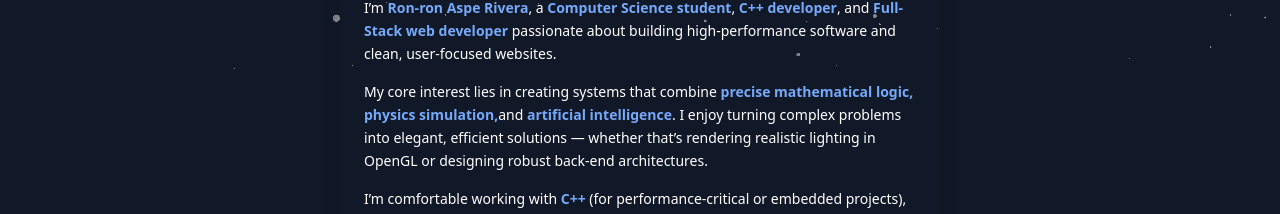
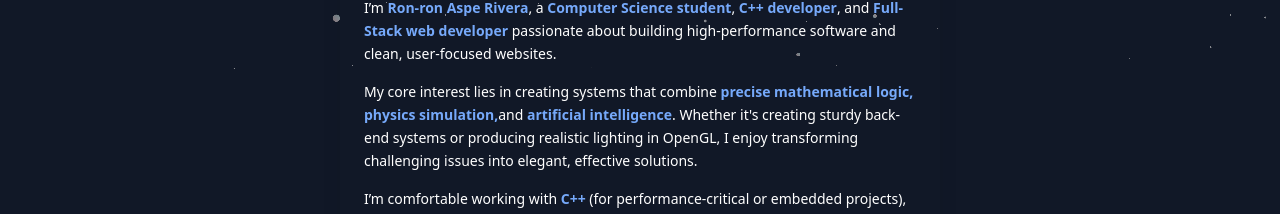
Before and after one commit to ronronrivera/ronronrivera.github.io, a React (Vite) app: page /about-me in a window 1280 px wide. Shown: the part 727-941 px from the top of the page. Built offline with nearby package versions, Linux system fonts and the light colour scheme.

Commit message:
change linkedin to x

```diff
--- a/src/Components/Bio.jsx
+++ b/src/Components/Bio.jsx
@@ -27,9 +27,8 @@ const Bio = () => {
           My core interest lies in creating systems that combine
           <span className="text-blue-400 font-semibold"> precise mathematical logic, physics simulation,</span>
           and <span className="text-blue-400 font-semibold">artificial intelligence</span>.
-          I enjoy turning complex problems into elegant, efficient solutions —
-          whether that’s rendering realistic lighting in OpenGL or designing robust back-end architectures.
-        </p>
+           Whether it's creating sturdy back-end systems or producing realistic lighting in OpenGL, I enjoy transforming challenging issues into elegant, effective solutions.
+          </p>
 
         <p>
           I’m comfortable working with
--- a/src/Components/HomePage.jsx
+++ b/src/Components/HomePage.jsx
@@ -2,14 +2,14 @@ import MyInfo from "./myInfo.jsx";
 import Carousel from "./Projects.jsx";
 import LogoLoop from "./Socials.jsx";
 import { motion } from "framer-motion";
-import { IoLogoLinkedin } from 'react-icons/io';
+import { FaDiscord } from "react-icons/fa";
 import { FaFacebookSquare, FaGithub } from "react-icons/fa";
 import { FaXTwitter } from "react-icons/fa6";
 import ContacPage from "./ContactPage.jsx"
 import ChatBot from "./ChatBot.jsx";
 
 const techLogos = [
-  { node: <IoLogoLinkedin />, title: "LinkedIn", href: "https://www.linkedin.com/in/ron-ron-rivera-8b814032a/" },
+  { node: <FaDiscord />, title: "Discord", href: "discord.com/users/524403586193686528" },
   { node: <FaFacebookSquare />, title: "Facebook", href: "https://www.facebook.com/ronron.rivera42" },
   { node: <FaXTwitter />, title: "X", href: "https://x.com/RonRivera361892" },
   { node: <FaGithub />, title: "Github", href: "https://github.com/ronronrivera/" },
--- a/src/Components/TechnicalQuestions.jsx
+++ b/src/Components/TechnicalQuestions.jsx
@@ -26,7 +26,7 @@ const questions = [
       "It depends on complexity. A small website or tool may take a week or two, while a complex app or graphics project might take several weeks. I always provide a realistic estimate before starting.",
   },
   {
-    question: "Do you require upfront payment?",
+question: "Do you require upfront payment?",
     answer:
       "For freelance projects, yes — I usually ask for a 30–50% upfront payment to secure the project, with the rest due upon delivery or milestone completion. This keeps things fair and professional for both sides.",
   },
@@ -65,6 +65,11 @@ const questions = [
     answer:
       "I follow best practices like modular design, consistent naming, and version control. I test thoroughly, profile code where needed, and prioritize efficiency — especially for C++ or real-time systems.",
   },
+  {
+  question: "Do you offer refunds?",
+  answer: "Refunds are only available if I haven’t started the project or if there’s a valid issue that prevents me from completing the work. Once work has begun, partial refunds depend on progress.",
+  },
+
 ];
 
 const TechnicalQuestions = () => {
```
